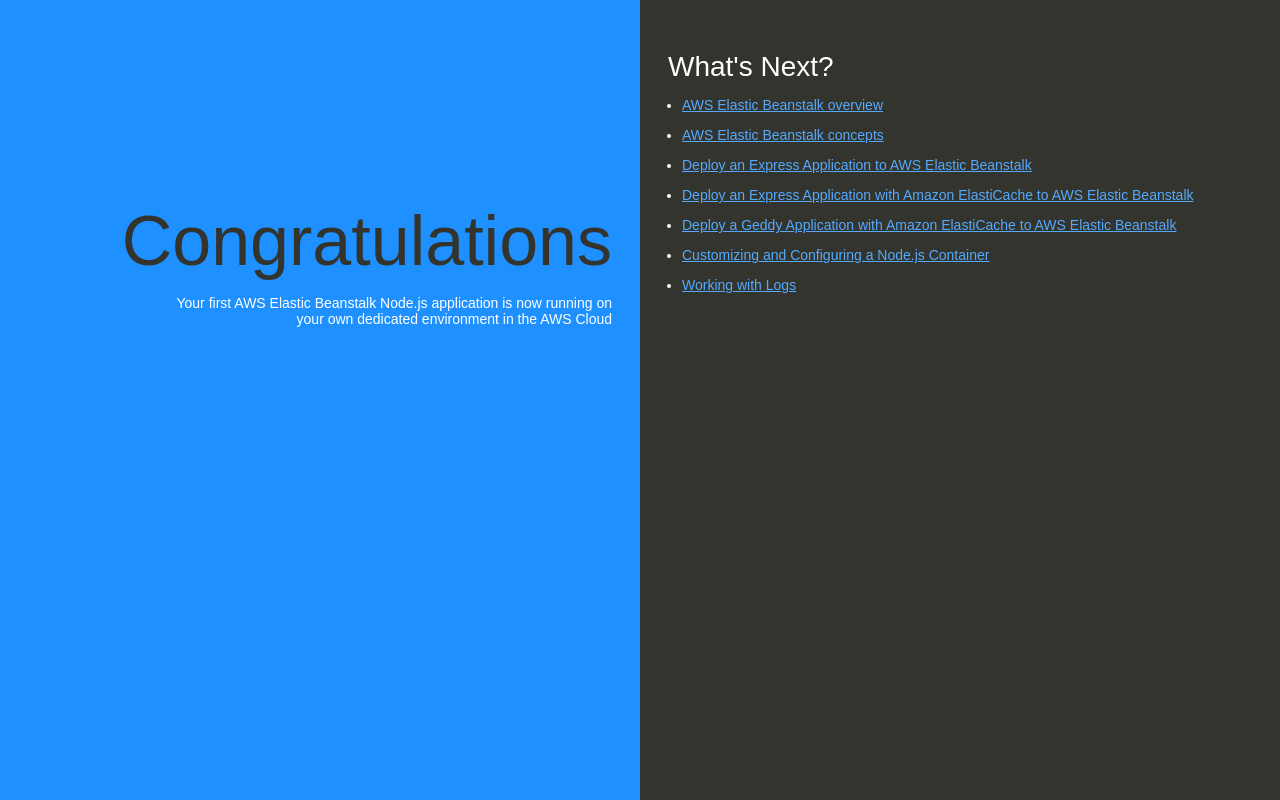
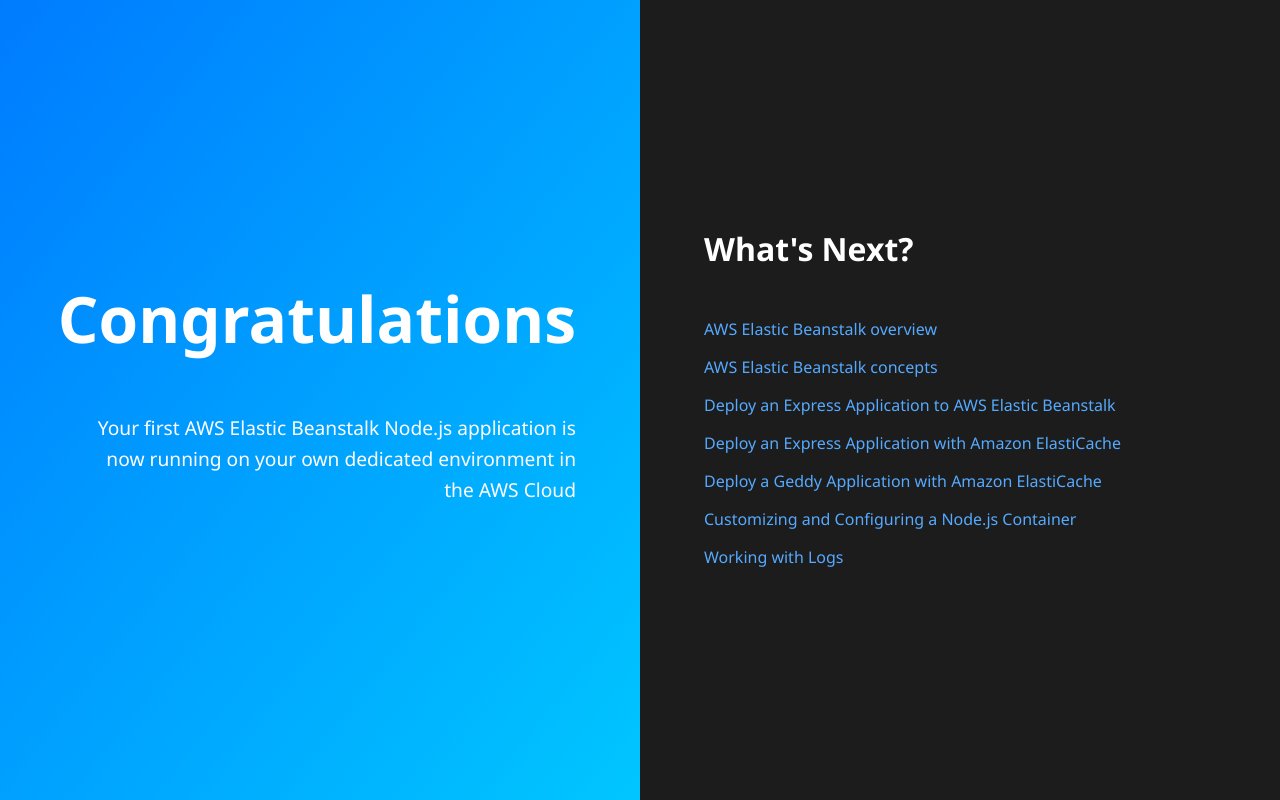
Before and after one commit to arjunkoppineni/pipeline-1, a website: page index.html in a window 1280 px wide. Drawn offline with Linux system fonts and the light colour scheme.

Commit message:
Update index.html

```diff
--- a/index.html
+++ b/index.html
@@ -4,71 +4,98 @@
     <title>Elastic Beanstalk</title>
     <style>
       body {
+        margin: 0;
+        font-family: 'Segoe UI', Tahoma, Geneva, Verdana, sans-serif;
+        font-size: 16px;
+        background: linear-gradient(to right, #1e3c72, #2a5298);
         color: #ffffff;
-        font-family: Arial, sans-serif;
-        font-size:14px;
-        -moz-transition-property: text-shadow;
-        -moz-transition-duration: 4s;
-        -webkit-transition-property: text-shadow;
-        -webkit-transition-duration: 4s;
-        text-shadow: none;
+        display: flex;
+        height: 100vh;
       }
-      body.blurry {
-        -moz-transition-property: text-shadow;
-        -moz-transition-duration: 4s;
-        -webkit-transition-property: text-shadow;
-        -webkit-transition-duration: 4s;
-        text-shadow: #fff 0px 0px 25px;
+
+      .textColumn, .linksColumn {
+        padding: 2em;
+        box-sizing: border-box;
       }
+
+      .textColumn {
+        flex: 1;
+        display: flex;
+        flex-direction: column;
+        justify-content: center;
+        align-items: flex-end;
+        text-align: right;
+        background: linear-gradient(to bottom right, #007BFF, #00C6FF);
+        color: white;
+        padding-right: 4em;
+      }
+
+      .textColumn h1 {
+        font-size: 4em;
+        margin: 0 0 0.5em 0;
+        font-weight: 700;
+      }
+
+      .textColumn p {
+        font-size: 1.2em;
+        max-width: 500px;
+        line-height: 1.6;
+      }
+
+      .linksColumn {
+        flex: 1;
+        background: #1c1c1c;
+        color: #ccc;
+        padding-left: 4em;
+        display: flex;
+        flex-direction: column;
+        justify-content: center;
+      }
+
+      .linksColumn h2 {
+        font-size: 2em;
+        margin-bottom: 1em;
+        color: #ffffff;
+      }
+
+      ul {
+        list-style: none;
+        padding: 0;
+      }
+
+      li {
+        margin-bottom: 1em;
+      }
+
       a {
         color: #55aaff;
-      }
-      .textColumn, .linksColumn {
-        padding: 2em;
-      }
-      .textColumn {
-        position: absolute;
-        top: 0px;
-        right: 50%;
-        bottom: 0px;
-        left: 0px;
-
-        text-align: right;
-        padding-top: 11em;
-        background-color: DodgerBlue;
-
-      }
-      .textColumn p {
-        width: 75%;
-        float:right;
-      }
-      .linksColumn {
-        position: absolute;
-        top:0px;
-        right: 0px;
-        bottom: 0px;
-        left: 50%;
-
-        background-color: #33342D;
+        text-decoration: none;
+        font-weight: 500;
+        transition: color 0.3s ease;
       }
 
-      h1 {
-        color: #33342D;
-        font-size: 500%;
-        font-weight: normal;
-        margin-bottom: 0em;
+      a:hover {
+        color: #ffffff;
       }
-      h2 {
-        font-size: 200%;
-        font-weight: normal;
-        margin-bottom: 0em;
-      }
-      ul {
-        padding-left: 1em;
-        margin: 0px;
-      }
-      li {
-        margin: 1em 0em;
+
+      @media (max-width: 768px) {
+        body {
+          flex-direction: column;
+        }
+
+        .textColumn, .linksColumn {
+          align-items: center;
+          text-align: center;
+          padding: 2em;
+        }
+
+        .textColumn {
+          padding-right: 2em;
+        }
+
+        .linksColumn {
+          padding-left: 2em;
+        }
       }
     </style>
   </head>
@@ -83,9 +110,9 @@
         <li><a href="http://docs.aws.amazon.com/elasticbeanstalk/latest/dg/Welcome.html">AWS Elastic Beanstalk overview</a></li>
         <li><a href="http://docs.aws.amazon.com/elasticbeanstalk/latest/dg/concepts.html">AWS Elastic Beanstalk concepts</a></li>
         <li><a href="http://docs.aws.amazon.com/elasticbeanstalk/latest/dg/create_deploy_nodejs_express.html">Deploy an Express Application to AWS Elastic Beanstalk</a></li>
-        <li><a href="http://docs.aws.amazon.com/elasticbeanstalk/latest/dg/create_deploy_nodejs_express_elasticache.html">Deploy an Express Application with Amazon ElastiCache to AWS Elastic Beanstalk</a></li>
-        <li><a href="http://docs.aws.amazon.com/elasticbeanstalk/latest/dg/create_deploy_nodejs_geddy_elasticache.html">Deploy a Geddy Application with Amazon ElastiCache to AWS Elastic Beanstalk </a></li>
-        <li><a href="http://docs.aws.amazon.com/elasticbeanstalk/latest/dg/create_deploy_nodejs_custom_container.html">Customizing and Configuring a Node.js Container </a></li>
+        <li><a href="http://docs.aws.amazon.com/elasticbeanstalk/latest/dg/create_deploy_nodejs_express_elasticache.html">Deploy an Express Application with Amazon ElastiCache</a></li>
+        <li><a href="http://docs.aws.amazon.com/elasticbeanstalk/latest/dg/create_deploy_nodejs_geddy_elasticache.html">Deploy a Geddy Application with Amazon ElastiCache</a></li>
+        <li><a href="http://docs.aws.amazon.com/elasticbeanstalk/latest/dg/create_deploy_nodejs_custom_container.html">Customizing and Configuring a Node.js Container</a></li>
         <li><a href="http://docs.aws.amazon.com/elasticbeanstalk/latest/dg/using-features.loggingS3.title.html">Working with Logs</a></li>
       </ul>
     </div>
```
